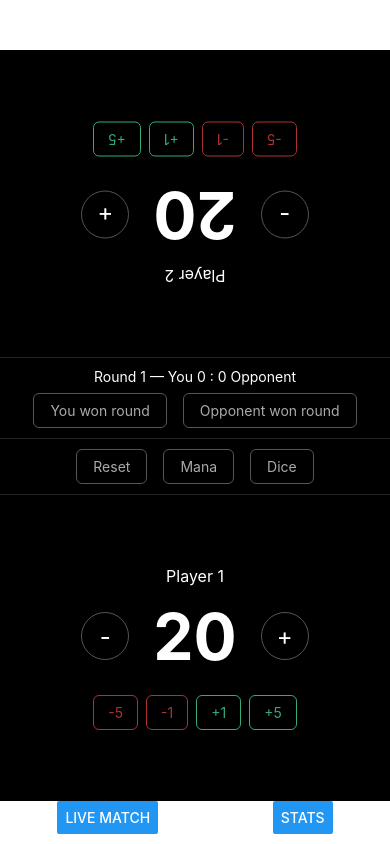
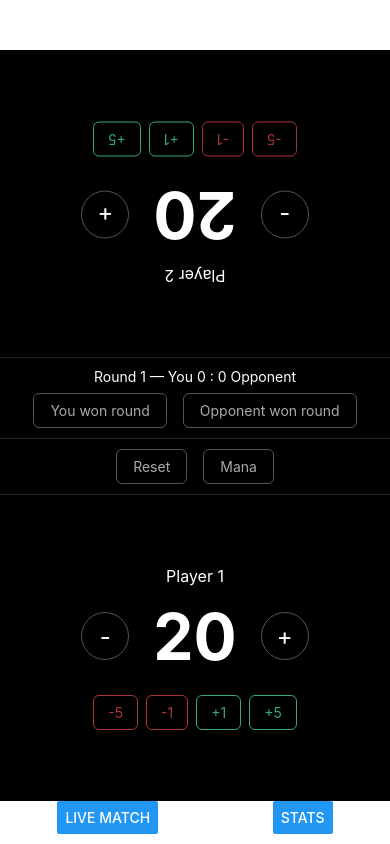
Before and after one commit to larabc/my-tracker, a React Native app in the folder frontend/: screen / in a window 390 px wide. Built offline with nearby package versions, Linux system fonts and the light colour scheme.

Commit message:
remove dice

```diff
--- a/frontend/LifeCounter.js
+++ b/frontend/LifeCounter.js
@@ -79,8 +79,6 @@ export default function LifeCounter() {
   const [mana1, setMana1] = useState(EMPTY_MANA);
   const [mana2, setMana2] = useState(EMPTY_MANA);
   const [manaVisible, setManaVisible] = useState(false);
-  const [diceVisible, setDiceVisible] = useState(false);
-  const [diceResult, setDiceResult] = useState(null);
   const [rounds, setRounds] = useState({ player1: 0, player2: 0 });
   const [saveVisible, setSaveVisible] = useState(false);
 
@@ -92,7 +90,6 @@ export default function LifeCounter() {
     setLife2(STARTING_LIFE);
     setMana1(EMPTY_MANA);
     setMana2(EMPTY_MANA);
-    setDiceResult(null);
   };
 
   const reset = () => {
@@ -105,9 +102,6 @@ export default function LifeCounter() {
     resetTable();
   };
 
-  const rollDice = (option) => {
-    setDiceResult(`${option.label}: ${option.roll()}`);
-  };
 
   const changeMana = (setMana) => (color, delta) => {
     setMana((prev) => ({ ...prev, [color]: Math.max(0, prev[color] + delta) }));
@@ -174,24 +168,8 @@ export default function LifeCounter() {
         >
           <Text style={styles.middleButtonText}>Mana</Text>
         </TouchableOpacity>
-        <TouchableOpacity
-          style={[styles.middleButton, diceVisible && styles.middleButtonActive]}
-          onPress={() => setDiceVisible((visible) => !visible)}
-        >
-          <Text style={styles.middleButtonText}>Dice</Text>
-        </TouchableOpacity>
       </View>
 
-      {diceVisible && (
-        <View style={styles.diceRow}>
-          {DICE_OPTIONS.map((option) => (
-            <TouchableOpacity key={option.key} style={styles.diceButton} onPress={() => rollDice(option)}>
-              <Text style={styles.diceButtonText}>{option.label}</Text>
-            </TouchableOpacity>
-          ))}
-          {diceResult && <Text style={styles.diceResult}>{diceResult}</Text>}
-        </View>
-      )}
 
       <PlayerLife
         name="Player 1"
```
